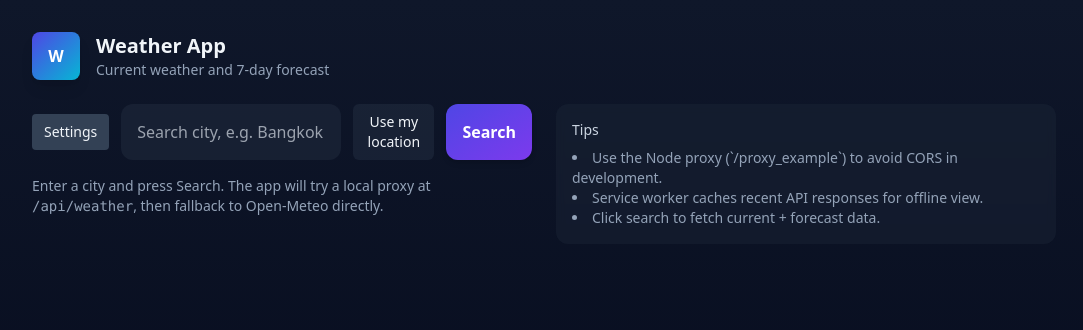
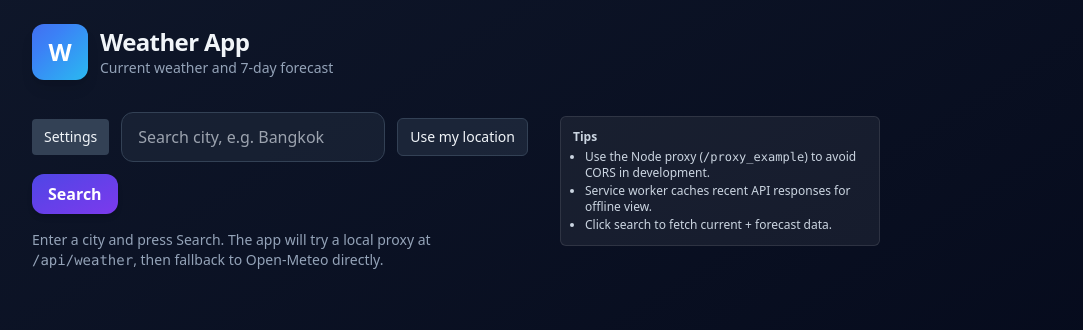
Before and after one commit to doctoey/weather-app-react, a React (Vite) app: page / in a window 1280 px wide. Shown: the top 330 px of the page, without its empty margins (96-1179 px from the left). Built offline with nearby package versions, Linux system fonts and the light colour scheme.

Commit message:
style: enhance UI layout and improve logo animation for better visual appeal

```diff
--- a/src/App.jsx
+++ b/src/App.jsx
@@ -204,27 +204,27 @@ export default function App() {
   }
 
   return (
-    <div className="min-h-screen px-6 py-8 bg-gradient-to-b from-slate-900 to-slate-950 text-slate-100">
+    <div className="min-h-screen px-2 sm:px-6 py-6 bg-gradient-to-br from-slate-900 to-slate-950 text-slate-100">
       <div className="max-w-5xl mx-auto">
-        <header className="flex items-center justify-between mb-6">
-          <div className="flex items-center gap-4">
-            <div className="logo bg-gradient-to-br from-indigo-600 to-cyan-500">W</div>
+        <header className="flex flex-col sm:flex-row sm:items-center sm:justify-between gap-2 mb-8">
+          <div className="flex items-center gap-3">
+            <div className="logo bg-gradient-to-br from-indigo-600 via-blue-500 to-cyan-400 animate-gradient-x shadow-lg">W</div>
             <div>
-              <div className="text-xl font-bold">Weather App</div>
-              <div className="text-sm text-slate-400">Current weather and 7-day forecast</div>
+              <div className="text-2xl font-extrabold tracking-tight">Weather App</div>
+              <div className="text-xs sm:text-sm text-slate-400 font-medium">Current weather and 7-day forecast</div>
             </div>
           </div>
         </header>
 
-        <div className="grid md:grid-cols-2 gap-6">
+        <div className="grid md:grid-cols-2 gap-8">
           <div>
             <div className="relative mb-4">
-              <div className="flex gap-3 mb-4">
+              <div className="flex flex-wrap gap-2 sm:gap-3 mb-4 items-center">
                 <div className="flex items-center gap-2">
                   <Settings settings={settings} onChange={setSettings} />
                 </div>
                 <input
-                  className="flex-1 rounded-xl bg-slate-800/60 px-4 py-3 text-slate-100 focus:outline-none min-w-[220px]"
+                  className="flex-1 rounded-xl bg-slate-800/60 px-4 py-3 text-slate-100 focus:outline-none min-w-[180px] max-w-xs border border-slate-700 focus:ring-2 focus:ring-indigo-500"
                   value={query}
                   onChange={(e) => {
                     setQuery(e.target.value);
@@ -234,7 +234,7 @@ export default function App() {
                   placeholder="Search city, e.g. Bangkok"
                 />
                 <button
-                  className="px-3 py-2 rounded-md bg-slate-700/30 text-sm"
+                  className="px-3 py-2 rounded-md bg-slate-700/40 text-sm border border-slate-700 hover:bg-slate-700/60 transition"
                   onClick={async () => {
                     if (!navigator.geolocation) return alert('Geolocation not supported');
                     navigator.geolocation.getCurrentPosition(
@@ -295,7 +295,7 @@ export default function App() {
                   </div>
                 )}
                 <button
-                  className="btn-accent"
+                  className="btn-accent shadow-lg"
                   onClick={() => {
                     handleSearch();
                     addRecentLocal(query);
@@ -459,10 +459,10 @@ export default function App() {
           </div>
 
           <aside>
-            <div className="p-4 rounded-xl bg-slate-800/40 backdrop-blur-sm">
-              <div className="text-sm text-slate-300">Tips</div>
-              <ul className="mt-2 text-slate-400 text-sm list-disc list-inside">
-                <li>Use the Node proxy (`/proxy_example`) to avoid CORS in development.</li>
+            <div className="tips-card mt-1 p-2 text-xs max-w-xs">
+              <div className="font-semibold mb-1 text-xs">Tips</div>
+              <ul className="ml-3 list-disc space-y-0.5">
+                <li>Use the Node proxy (<code>/proxy_example</code>) to avoid CORS in development.</li>
                 <li>Service worker caches recent API responses for offline view.</li>
                 <li>Click search to fetch current + forecast data.</li>
               </ul>
--- a/src/styles.css
+++ b/src/styles.css
@@ -4,7 +4,16 @@
 
 /* Custom utilities + micro-interactions */
 .logo {
-  @apply w-12 h-12 rounded-lg flex items-center justify-center font-bold text-white shadow-lg;
+  @apply w-14 h-14 rounded-xl flex items-center justify-center font-bold text-white text-2xl shadow-lg;
+  background-size: 200% 200%;
+}
+
+@keyframes gradient-x {
+  0%, 100% { background-position: 0% 50%; }
+  50% { background-position: 100% 50%; }
+}
+.animate-gradient-x {
+  animation: gradient-x 4s ease-in-out infinite;
 }
 .card-fade {
   @apply transition-transform duration-150 ease-in-out;
```
